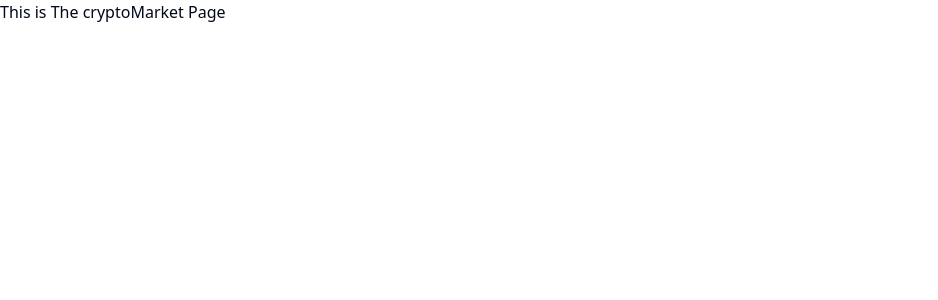
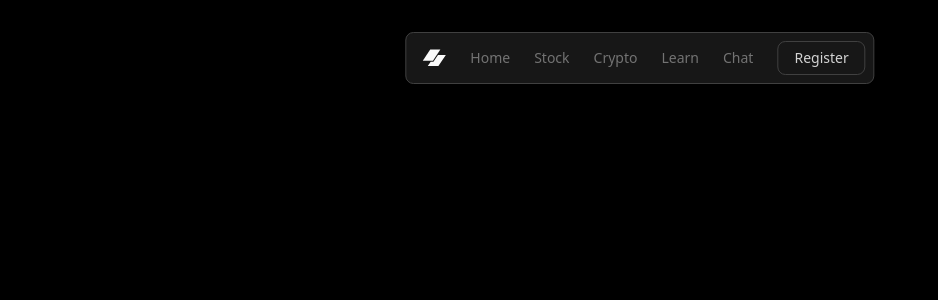
Before and after one commit to sugabubba7/StockAppFrontend, a React (Vite) app: page /crypto in a window 1280 px wide. Shown: the top 300 px of the page, without its empty margins (0-938 px from the left). Built offline with nearby package versions, Linux system fonts and the light colour scheme.

Commit message:
added navbars and background styling

```diff
--- a/src/components/Header.jsx
+++ b/src/components/Header.jsx
@@ -59,7 +59,7 @@ const Example = () => {
   );
 };
 
-const SimpleFloatingNav = () => {
+export const SimpleFloatingNav = () => {
   return (
     <nav className="fixed left-[50%] top-8 flex w-fit -translate-x-[50%] items-center gap-6 rounded-lg border-[1px] border-neutral-700 bg-neutral-900 p-2 text-sm text-neutral-500">
       <Logo />
@@ -98,7 +98,7 @@ const Logo = () => {
   );
 };
 
-const NavLink = ({ children, link }) => {
+export const NavLink = ({ children, link }) => {
   return (
     <a href={link} rel="nofollow" className="block overflow-hidden">
       <motion.div
@@ -141,5 +141,4 @@ const JoinButton = () => {
 
 
 export default Example ;
-
 // export default Header;
--- /dev/null
+++ b/src/components/ui/background-layout.jsx
@@ -0,0 +1,13 @@
+import React from "react";
+
+function BackgroundLayout({ children }) {
+  return (
+    <div className="bg-black min-h-screen">
+      <div className="text-left pt-32">
+        {children}
+      </div>
+    </div>
+  );
+}
+
+export default BackgroundLayout;
--- a/src/pages/CryptoMarket/CryptoMarket.jsx
+++ b/src/pages/CryptoMarket/CryptoMarket.jsx
@@ -1,11 +1,18 @@
-import React from 'react'
+import React from "react";
+import BackgroundLayout from "@/components/ui/background-layout.jsx";
+import { SimpleFloatingNav , NavLink  } from "@/components/Header.jsx";
+// import { firstLine, secondLine } from "../Home/Home";
 
-function CryptoMarket() {
+function Crypto() {
   return (
-    <div>
-      This is The cryptoMarket Page
-    </div>
-  )
+    <BackgroundLayout>
+      < SimpleFloatingNav />
+      {/* <h1>
+        <firstLine text="Crypto for You" />
+        <secondLine text ='Crypto Details here'/>
+      </h1> */}
+    </BackgroundLayout>
+  );
 }
 
-export default CryptoMarket
+export default Crypto;
--- a/src/pages/IndianStocks/StockMarket.jsx
+++ b/src/pages/IndianStocks/StockMarket.jsx
@@ -1,11 +1,12 @@
-import React from 'react'
+import React from "react";
+import BackgroundLayout from "@/components/ui/background-layout.jsx";
+import { SimpleFloatingNav , NavLink  } from "@/components/Header.jsx";
+// import { BubbleButton } from "../Login/Login";
 
-function StockMarket() {
-  return (
-    <div>
-      This is the Stock Market Page
-    </div>
-  )
-}
-
-export default StockMarket
+const IndianStock = () => (
+    <BackgroundLayout>
+      <SimpleFloatingNav />
+      <h1 className="text-4xl text-white">Indian Stocks 4 U</h1>
+    </BackgroundLayout>
+  );
+export default IndianStock;
--- a/src/pages/Learn/CandlePattern.jsx
+++ b/src/pages/Learn/CandlePattern.jsx
@@ -1,6 +1,7 @@
 import React from "react";
 import { Link } from "react-router-dom";
 import { BackgroundGradient } from "@/components/ui/background-gradient";
+import { SimpleFloatingNav } from "@/components/Header";
 
 function CandleChart({ name, image }) {
   return (
@@ -33,6 +34,8 @@ function CandlePattern() {
         </div>
       </header> */}
 
+      <SimpleFloatingNav />
+
       {/* Main Content */}
       <div className="mt-20">
         <div className="container mx-auto p-10">
--- a/src/pages/Login/Login.jsx
+++ b/src/pages/Login/Login.jsx
@@ -27,7 +27,7 @@ const Login = () => {
           duration: 1.25,
           ease: "easeInOut",
         }}
-        className="relative z-10 mx-auto w-full max-w-xl p-4"
+        className="mx-auto w-full max-w-xl "
       >
         <Heading />
 
@@ -44,7 +44,7 @@ const Login = () => {
 const Heading = () => (
   <div>
     <NavLogo />
-    <div className="mb-9 mt-6 space-y-1.5">
+    <div className=" ">
       <h1 className="text-2xl font-semibold">Sign in to your account</h1>
       <p className="text-zinc-400">
         Don't have an account?{" "}
@@ -146,7 +146,7 @@ const SplashButton = ({ children, className, ...rest }) => {
   );
 };
 
-const BubbleButton = ({ children, className, ...rest }) => {
+export const BubbleButton = ({ children, className, ...rest }) => {
   const navigate = useNavigate();
   const goHome = () => {
   navigate("/");
```
Also changed, not shown: src/pages/Home/Home.jsx (line endings or trailing spaces), 1 other file (tests, documents, lock files or other folders).
